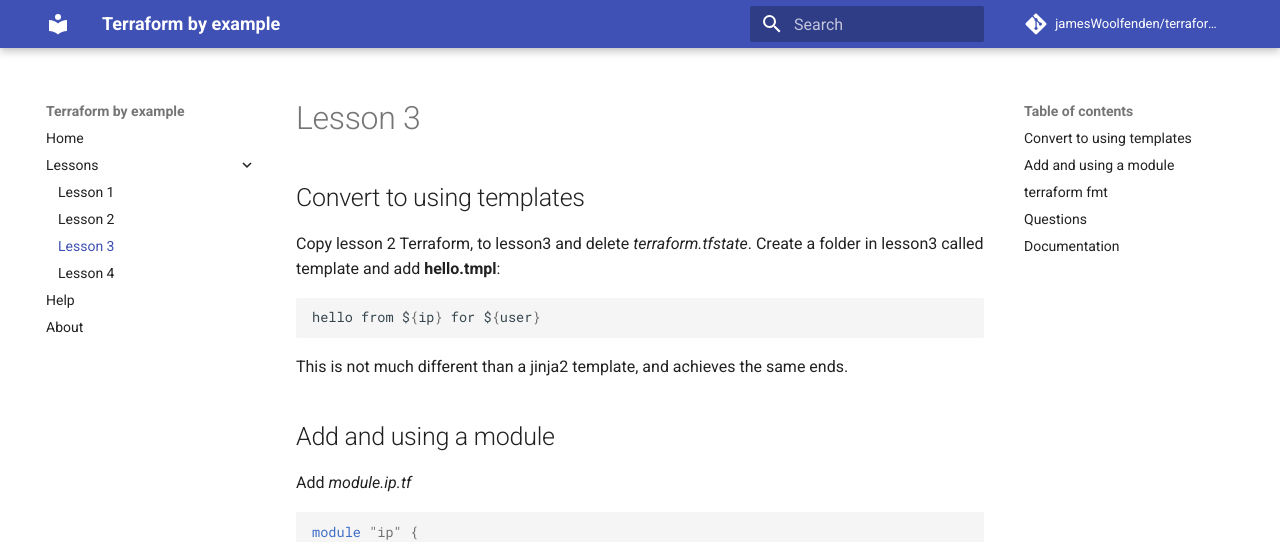
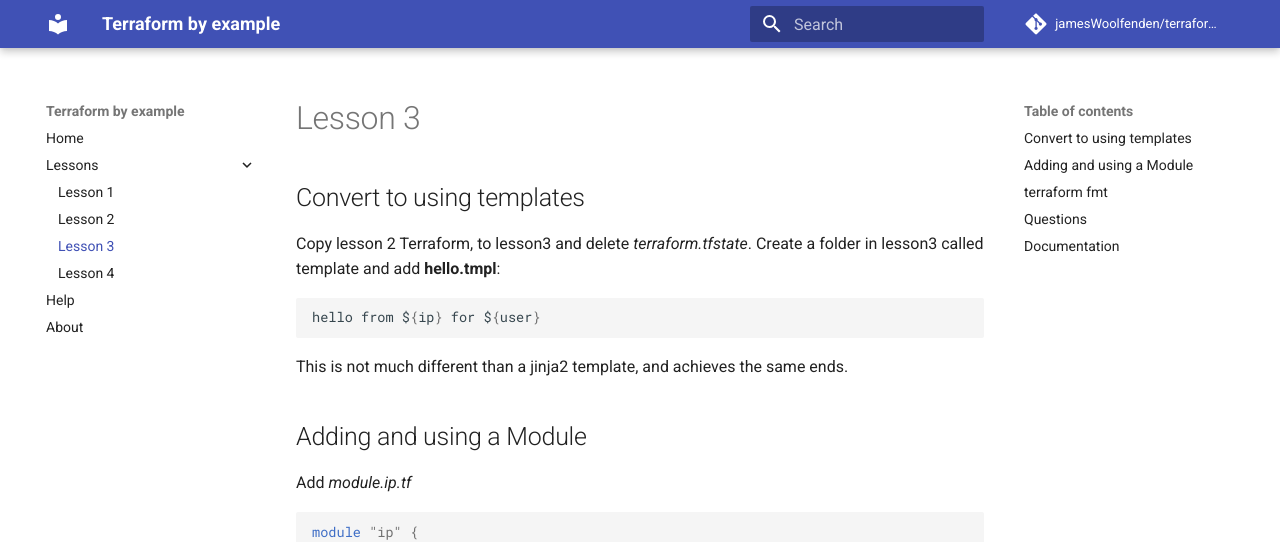
Before and after one commit to JamesWoolfenden/terraform-by-example, an MkDocs documentation site: the page built from docs/lesson3.md, in a window 1280 px wide and 900 px high. Shown: the top 542 px of the window. Built offline with MkDocs 1.6.1 and Material for MkDocs 9.7.7, drawn with Linux system fonts in a browser that asks for light colours; comment, search, counter and statistics services are not loaded.

Commit message:
Update lesson3.md

```diff
--- a/docs/lesson3.md
+++ b/docs/lesson3.md
@@ -11,7 +11,7 @@
 
 This is not much different than a jinja2 template, and achieves the same ends.
 
-## Add and using a module
+## Adding and using a Module
 
 Add *module.ip.tf*
 
```
